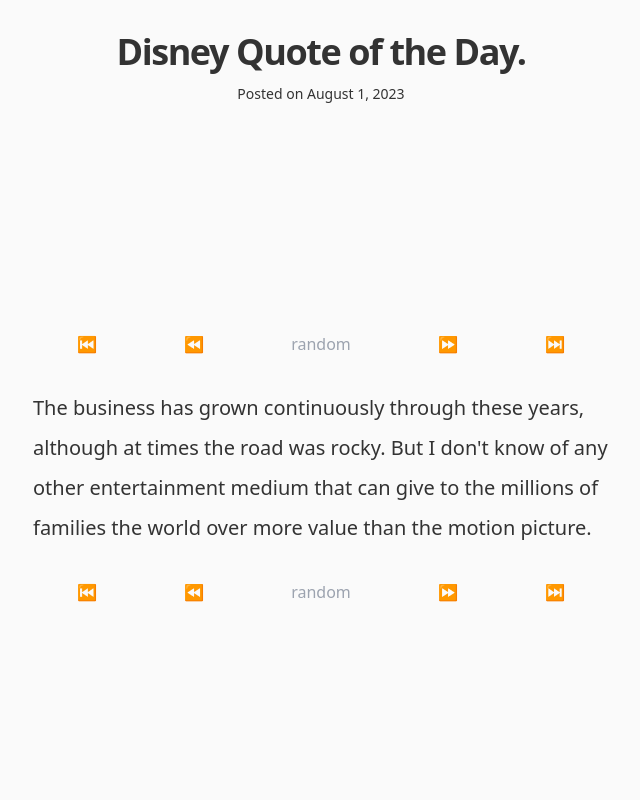
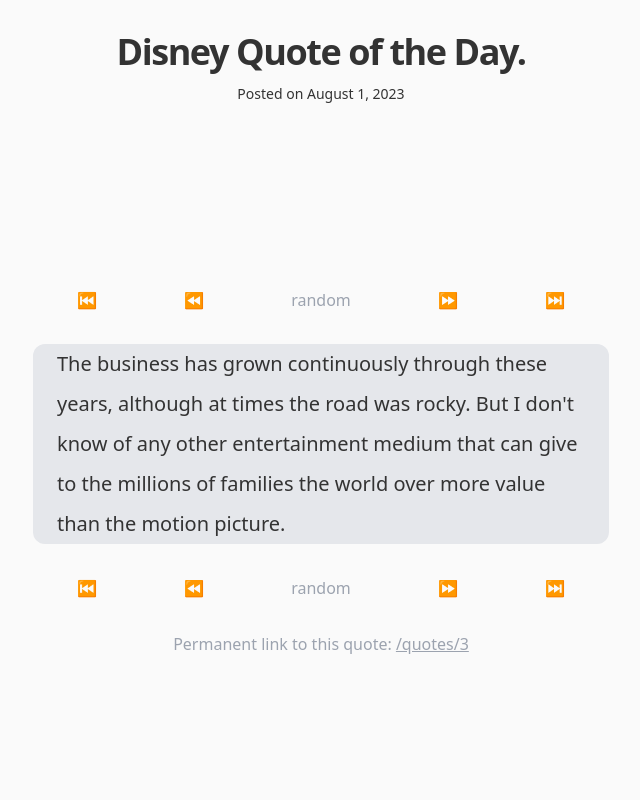
Before and after one commit to aidangarza/dqotd, a Next.js app: page / in a window 1280 px wide. Shown: the top 800 px of the page, without its empty margins (319-959 px from the left). Built offline with nearby package versions, Linux system fonts and the light colour scheme.

Commit message:
Format post body

```diff
--- a/components/markdown-styles.module.css
+++ b/components/markdown-styles.module.css
@@ -1,5 +1,5 @@
 .markdown {
-  @apply text-xl md:leading-loose;
+  @apply text-xl md:leading-loose bg-gray-200 dark:bg-gray-600 px-6 rounded-xl;
 }
 
 .markdown p,
--- a/components/post-header.tsx
+++ /dev/null
@@ -1,32 +0,0 @@
-import Avatar from './avatar'
-import DateFormatter from './date-formatter'
-import PostTitle from './post-title'
-import type Speaker from '../interfaces/speaker'
-
-type Props = {
-  title: string
-  coverImage: string
-  date: string
-  speaker: Speaker
-}
-
-const PostHeader = ({ title, coverImage, date, speaker }: Props) => {
-  return (
-    <>
-      <PostTitle>{title}</PostTitle>
-      <div className="hidden md:block md:mb-12">
-        <Avatar name={speaker.name} picture={speaker.picture} />
-      </div>
-      <div className="max-w-2xl mx-auto">
-        <div className="block md:hidden mb-6">
-          <Avatar name={speaker.name} picture={speaker.picture} />
-        </div>
-        <div className="mb-6 text-lg">
-          <DateFormatter dateString={date} />
-        </div>
-      </div>
-    </>
-  )
-}
-
-export default PostHeader
--- a/components/post-navigation.tsx
+++ b/components/post-navigation.tsx
@@ -18,6 +18,7 @@
 const LinkButton = ({ slug, children }) => {
   return (
     <a
+      role="button"
       href={`${PATH_QUOTES}/${slug}`}
       className="relative inline-flex items-center px-4 py-2 hover:bg-gray-200 dark:hover:bg-gray-600 rounded-md"
     >
@@ -30,7 +31,7 @@
   const randomSlug = getRandomSlug(currentSlug, latestSlug)
 
   return (
-    <div className="flex justify-around text-md text-gray-400">
+    <nav className="flex justify-around text-md text-gray-400">
       <LinkButton slug={1}>&#9198;</LinkButton>
       <LinkButton slug={currentSlug - 1 || 1}>&#9194;</LinkButton>
       <LinkButton slug={randomSlug}>random</LinkButton>
@@ -40,7 +41,7 @@
         &#9193;
       </LinkButton>
       <LinkButton slug={latestSlug}>&#9197;</LinkButton>
-    </div>
+    </nav>
   )
 }
 
--- a/components/quote-body.tsx
+++ b/components/quote-body.tsx
@@ -1,5 +1,6 @@
 import markdownStyles from './markdown-styles.module.css'
 import PostNavigation from './post-navigation'
+import { PATH_QUOTES } from '../lib/constants'
 
 type Props = {
   slug: number
@@ -8,6 +9,8 @@
 }
 
 const QuoteBody = ({ slug, content, latestSlug }: Props) => {
+  const quoteUrl = `${PATH_QUOTES}/${slug}`
+
   return (
     <article className="max-w-xl mx-auto md:space-y-6 flex-grow flex flex-col justify-center mb-6 md:mb-12">
       <PostNavigation currentSlug={slug} latestSlug={latestSlug} />
@@ -16,6 +19,12 @@
         dangerouslySetInnerHTML={{ __html: content }}
       />
       <PostNavigation currentSlug={slug} latestSlug={latestSlug} />
+      <div className="text-center text-gray-400">
+        Permanent link to this quote:{' '}
+        <a className="underline" href={quoteUrl}>
+          {quoteUrl}
+        </a>
+      </div>
     </article>
   )
 }
```
